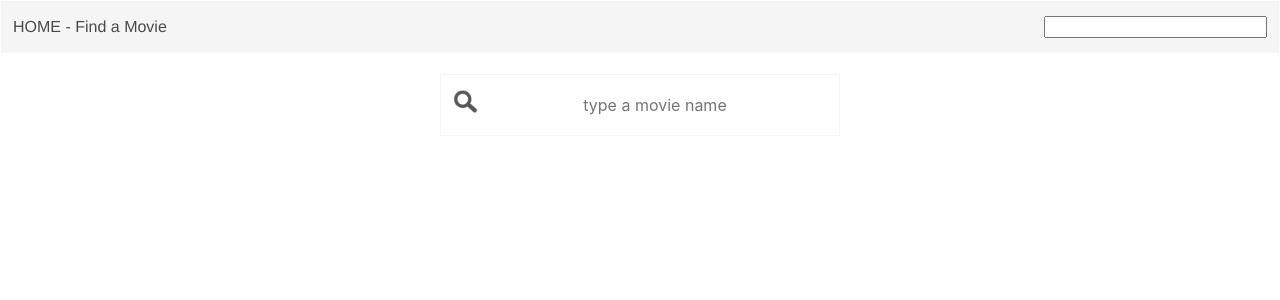
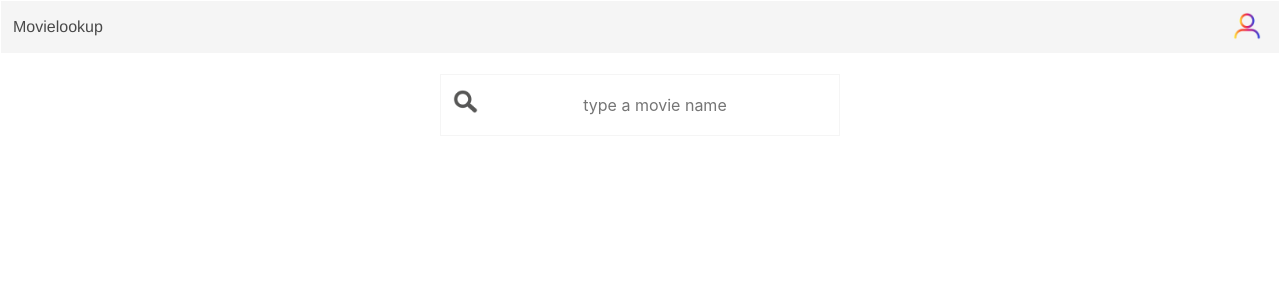
Before and after one commit to Vivek7Vishal/movie_search_app, a Vue app: page / in a window 1280 px wide. Shown: the top 300 px of the page. Built offline with nearby package versions, Linux system fonts and the light colour scheme.

Commit message:
pushed profile logo

```diff
--- a/src/components/Header.vue
+++ b/src/components/Header.vue
@@ -1,13 +1,15 @@
 <template>
   <div class="header">
     <nav class="navbar is-light">
-  <div class="navbar-menu">
+      <div class="navbar-menu is-active">
         <div class="navbar-start">
-      <a class="navbar-item" href="#">HOME - Find a Movie</a>
+          <a class="navbar-item" href="#">Movielookup</a>
         </div>
         <div class="navbar-end">
           <div class="navbar-item">
-      <input type="search">
+            <button class="profile">
+              <img src="../assets/profile.png" />
+            </button>
           </div>
         </div>
       </div>
@@ -24,13 +26,22 @@ export default {
 };
 </script>
 <style lang="scss" scoped>
-.navbar{
+$breakpoint: 820px;
+
+.navbar {
   margin: 0 auto;
   box-sizing: border-box;
-
 }
-.header{
+.header {
   border: 1px solid white;
   background-color: whitesmoke;
 }
+.profile {
+  border: none;
+  background-color: transparent;
+  button {
+    width: 45px;
+    padding: 5px;
+  }
+}
 </style>
--- a/src/components/Search.vue
+++ b/src/components/Search.vue
@@ -1,7 +1,7 @@
  <template>
- <div class="searchbar">
+  <div class="searchbar">
     <img class="input-icon" src="../assets/icon-search.png" />
-    <input type="text" v-model="query" placeholder="type a movie name" @keyup.enter="doSearch"/>
+    <input type="text" v-model="query" placeholder="type a movie name" @keyup.enter="doSearch" />
   </div>
 </template>
 
@@ -13,14 +13,16 @@ export default {
       query: ""
     };
   },
-  methods:{
-    doSearch(){
-      this.$emit('doSearch', this.query)
+  methods: {
+    doSearch() {
+      this.$emit("doSearch", this.query);
     }
   }
 };
 </script>
 <style lang="scss" scoped>
+$breakpoint: 820px;
+
 .searchbar {
   .input-icon {
     width: 25px;
@@ -28,17 +30,35 @@ export default {
     margin-left: 13px;
     margin-top: 15px;
   }
-  input[type=text]{
+  input[type="text"] {
     padding: 20px;
     padding-left: 50px;
     min-width: 400px;
-    border:none;
+    border: none;
     font-size: 16px;
     text-align: center;
     border: 1px solid whitesmoke;
   }
-  button{
+  button {
     background-color: none;
+  }
+
+  @media (max-width: $breakpoint) {
+    .input-icon {
+      width: 15px;
+      position: absolute;
+      margin-left: 13px;
+      margin-top: 15px;
+    }
+    input[type="text"] {
+      padding: 20px;
+      padding-left: 50px;
+      min-width: 400px;
+      border: none;
+      font-size: 16px;
+      text-align: center;
+      border: 1px solid whitesmoke;
+    }
   }
 }
 </style>
--- a/src/views/Home.vue
+++ b/src/views/Home.vue
@@ -23,7 +23,7 @@
         :totalResults="result.totalResults"
         @doSearch="searchMoviesNextPage"
       />
-      <h2 v-if="result.Response=== 'False'">{{result.Error}}</h2>
+      <h2 v-if="result.Response === 'False'">{{result.Error}}</h2>
     </div>
   </div>
 </template>
```
Also changed, not shown: src/assets/profile.png (added). Lines whose indentation alone changed are shown as unchanged.
